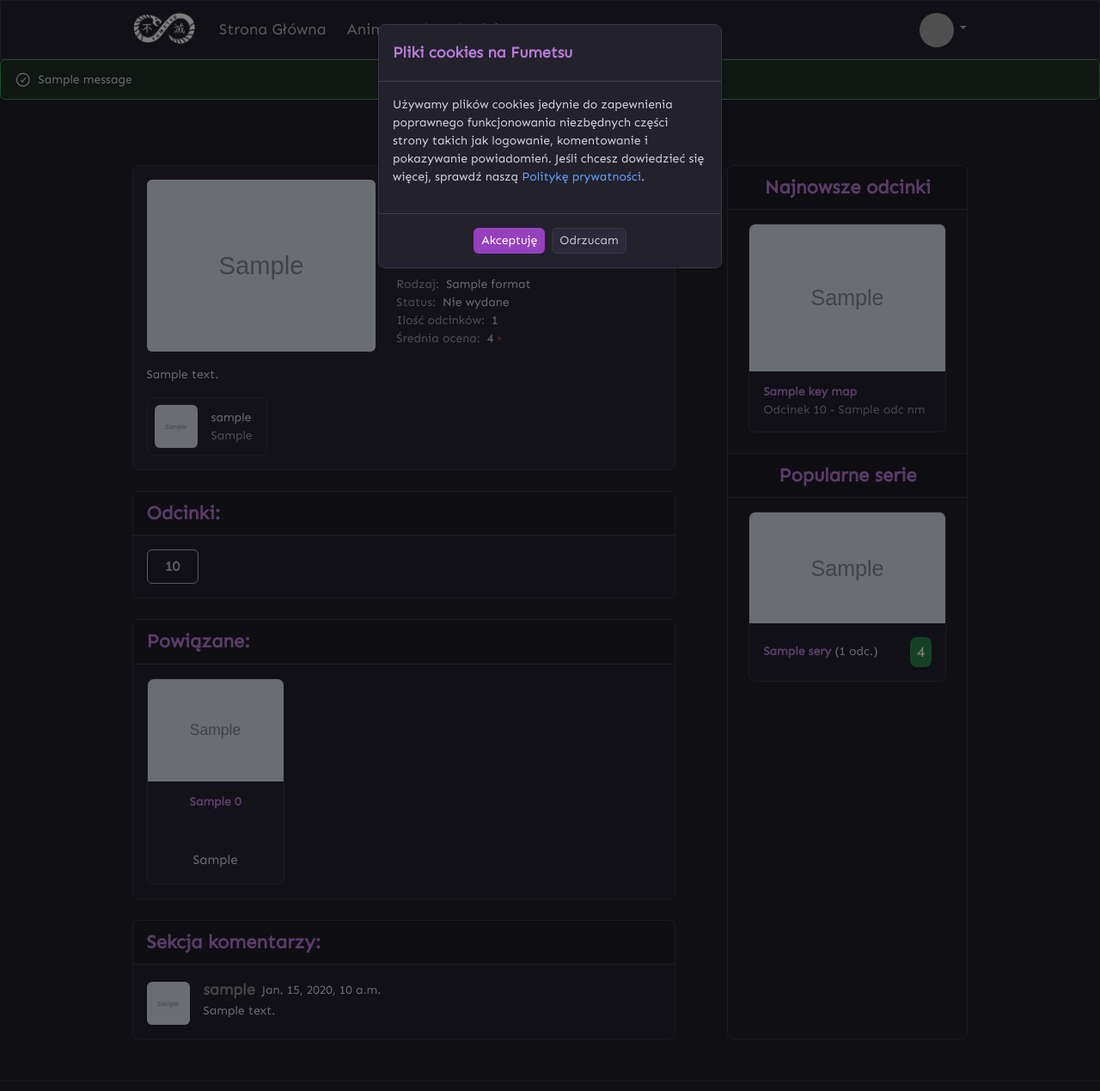
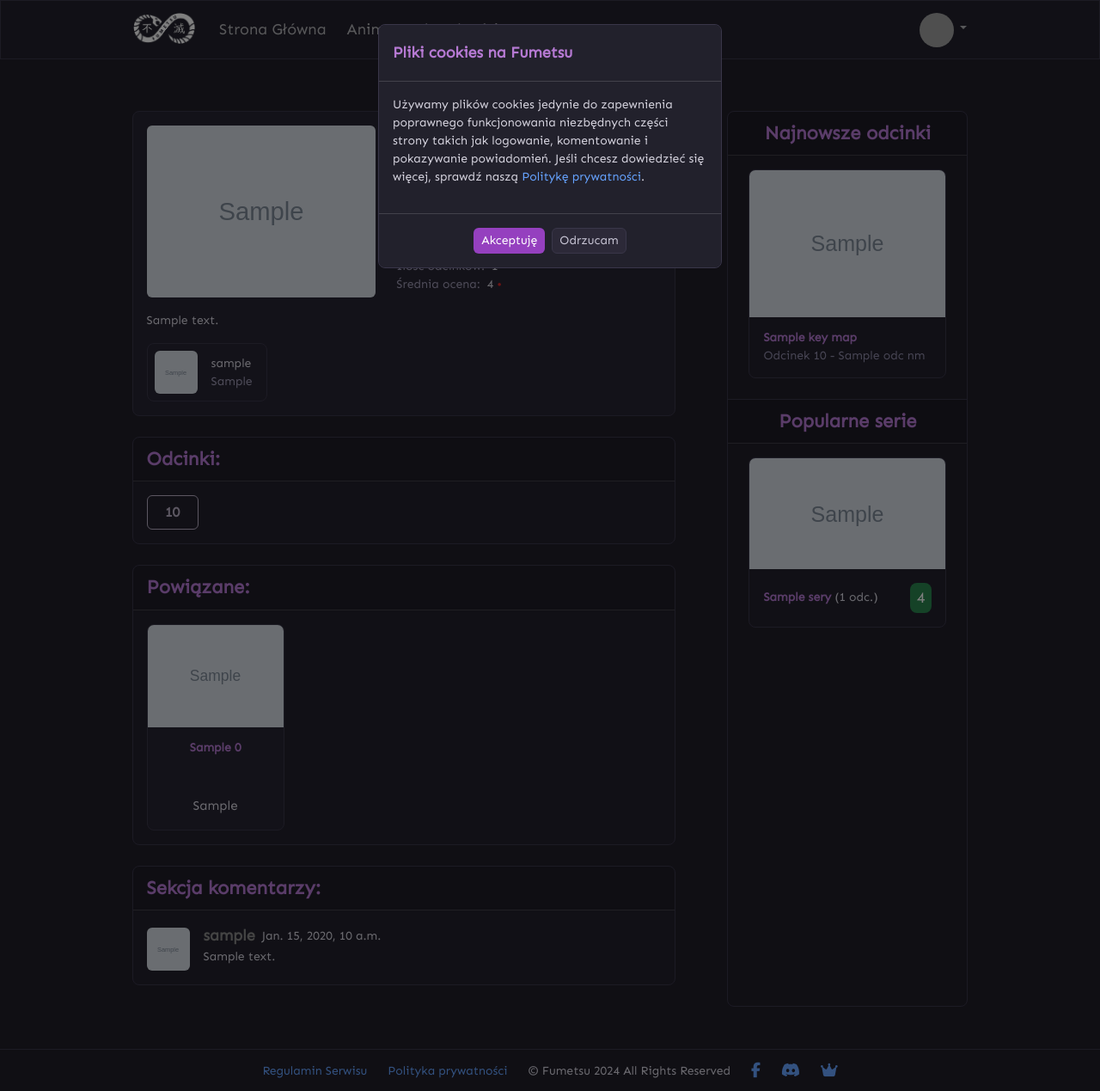
Before and after one commit to ccandour/fumetsu-website, a Django app: template templates/series.html in a window 1280 px wide. Shown: the whole page at 86% size. Run offline with Django 3.2, Linux system fonts and the light colour scheme; the template is opened without the code that fills it: most values are stand-ins (such as "Sample title", 1, 10 or a date in 2020); grey boxes marked "Sample" are stand-in pictures; one stand-in notice (Sample message) is shown; some libraries are stand-ins or nearby versions; grey boxes are pictures that could not be loaded.

Commit message:
fix: finalized the messages appearance

```diff
--- a/static/css/style.css
+++ b/static/css/style.css
@@ -637,9 +637,16 @@ margin: 0 5px;
 }
 
 .content-wrapper {
-    max-width: calc(100% - 320px); /* Adjust the width to account for the sidebar */
+    max-width: calc(100% - 280px); /* Adjust the width to account for the sidebar */
 	height: fit-content;
     overflow-x: hidden; /* Allow horizontal scrolling if needed */
+}
+
+.messages-wrapper {
+	max-width: calc(100% - 280px - 60px); /* Adjust the width to account for the sidebar */
+	min-width: calc(100% - 280px - 60px); /* Adjust the width to account for the sidebar */
+	height: fit-content;
+	overflow-x: hidden; /* Allow horizontal scrolling if needed */
 }
 
 .sixteen-nine-img {
--- a/static/js/script.js
+++ b/static/js/script.js
@@ -34,14 +34,15 @@ function showtime(timerID, timerRunning){
 	timerRunning = true
 }
 
-<!-- Sidebar resize script -->
+// Sidebar resize script
 $(document).ready(function() {
     const sidebar = document.querySelector('.content-section > section');
     const content = document.querySelector('.content-wrapper');
     const mainContainer = document.querySelector('.content-section');
     const footer = document.querySelector('#footer');
     const margin = 80; // Adjust this value as needed
-// Delay the logging to ensure styles are computed
+
+	// Delay the logging to ensure styles are computed
     setTimeout(() => {
         console.log(mainContainer);
         const computedStyles = window.getComputedStyle(mainContainer);
@@ -57,3 +58,9 @@ $(document).ready(function() {
         }
     }, 1);
 });
+
+// Messages offset script
+document.addEventListener('DOMContentLoaded', function() {
+    const navbarHeight = document.querySelector('.navbar').offsetHeight;
+    document.getElementById('messages-section').style.marginTop = (navbarHeight + 6) + 'px';
+});
--- a/templates/base_sidebar.html
+++ b/templates/base_sidebar.html
@@ -97,8 +97,9 @@
 </header>
 
 <!-- Messages -->
-<section class="container container-fluid px-0">
+<section id="messages-section" class="position-absolute px-0" style="margin: 0 12vw 0 12vw; width: calc(100% - 24vw)">
 {% if messages %}
+    <div class="messages-wrapper">
     {% for message in messages %}
         {% if message.tags == 'success' %}
             <div class="alert alert-success d-flex align-items-center" role="alert">
@@ -107,10 +108,17 @@
                 </svg>
                 <div>{{ message }}</div>
             </div>
+        {% elif message.tags == 'warning' %}
+            <div class="alert alert-warning d-flex align-items-center" role="alert">
+                <svg class="me-2" height="1.4em" width="1.4em" xmlns="http://www.w3.org/2000/svg" fill="none" viewBox="0 0 24 24" stroke-width="1.5" stroke="currentColor">
+                    <path stroke-linecap="round" stroke-linejoin="round" d="M12 9v3.75m9-.75a9 9 0 1 1-18 0 9 9 0 0 1 18 0Zm-9 3.75h.008v.008H12v-.008Z"></path>
+                </svg>
+                <div>{{ message }}</div>
+            </div>
         {% elif message.tags == 'danger' %}
             <div class="alert alert-danger d-flex align-items-center" role="alert">
-                <svg class="me-2" height="1.4em" width="1.4em" xmlns="http://www.w3.org/2000/svg" fill="none" viewBox="0 0 24 24" stroke-width="1.5" stroke="currentColor">
-                    <path stroke-linecap="round" stroke-linejoin="round" d="M12 9v3.75m9-.75a9 9 0 1 1-18 0 9 9 0 0 1 18 0Zm-9 3.75h.008v.008H12v-.008Z"></path>
+                <svg xmlns="http://www.w3.org/2000/svg" fill="none" viewBox="0 0 24 24" stroke-width="1.5" stroke="currentColor" class="size-6">
+                    <path stroke-linecap="round" stroke-linejoin="round" d="m9.75 9.75 4.5 4.5m0-4.5-4.5 4.5M21 12a9 9 0 1 1-18 0 9 9 0 0 1 18 0Z"></path>
                 </svg>
                 <div>{{ message }}</div>
             </div>
@@ -120,6 +128,15 @@
             </div>
         {% endif %}
     {% endfor %}
+    </div>
+
+    <script>
+        setTimeout(function() {
+            $('.alert').fadeOut('fast', function() {
+                $(this).alert('close');
+            });
+        }, 2000);
+    </script>
 {% endif %}
 </section>
 
--- a/templates/series.html
+++ b/templates/series.html
@@ -159,9 +159,9 @@
         <div class="card-header d-flex flex-row align-items-center">
             <h4 class="card-title mb-0 py-1">Sekcja komentarzy:</h4>
         </div>
-        <div class="card-body">
+        <div class="card-body d-flex flex-column gap-4">
             {% if user.is_authenticated %}
-            <form class="mb-4" method="POST">
+            <form method="POST">
                 {% csrf_token %}
                 {{ comment_form|crispy }}
                 <button class="btn btn-success flex-row d-flex align-items-center gap-2" type="submit">
@@ -171,11 +171,11 @@
             </form>
             {% endif %}
             {% if comment %}
-            <div id="Section_comm" class="d-flex flex-column gap-4">
+            <div class="d-flex flex-column gap-4">
                 {% for com in comment %}
                     <div class="d-flex flex-row align-items-start">
-                        <a href="{% url 'user-inf' com.author.username %}" style="color:{{com.color}}">
-                            <img class="com_img me-3 mt-1" src="{{ com.author.profile.image.url }}">
+                        <a href="{% url 'user-inf' com.author.username %}" style="color:{{com.author.profile.color}}">
+                            <img class="com_img me-3 mt-1" src="{{ com.author.profile.image.url }}" alt="User Avatar">
                         </a>
 
                         <div class="d-flex flex-column">
--- a/users/views.py
+++ b/users/views.py
@@ -243,7 +243,7 @@ class profile(TemplateView):
 
             ProfileUpdateForm(request.POST, request.FILES, instance=request.user.profile).save(commit=True)
 
-        if username_form.is_valid() and mail_form.is_valid() and profile_form.is_valid():
+        if (username_form.is_valid() or not username_form.has_changed()) and profile_form.is_valid():
             messages.success(request, f'Zmiany zostały zapisane.')
             return redirect('user-inf', request.user.username)
         else:
```
Also changed, not shown: templates/base.html (+17 -2 lines), templates/ep.html (+4 -4 lines), templates/user.html (+4 -8 lines), users/migrations/0003_alter_profile_image.py (added).
